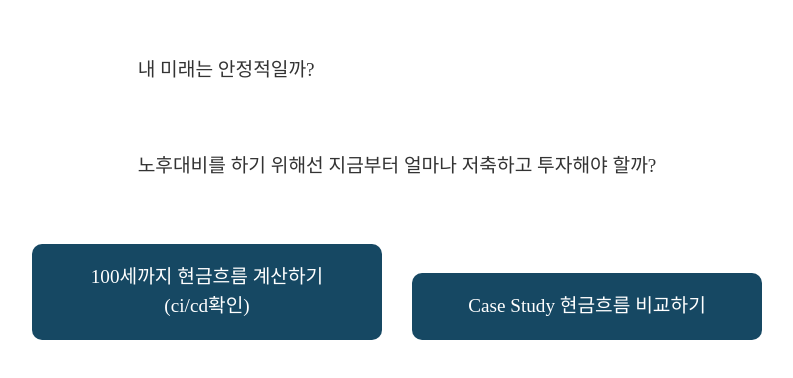
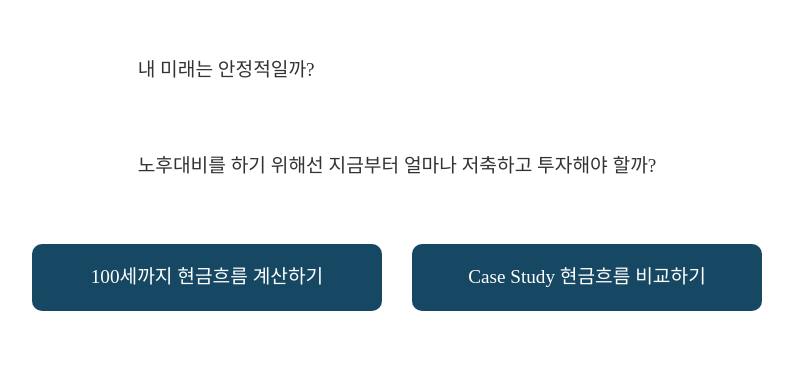
Before and after one commit to dnjseogns/cashflow, a React (Vite) app: page / in a window 1280 px wide. Shown: the part 194-572 px from the top of the page, without its empty margins (352-1145 px from the left). Built offline with nearby package versions, Linux system fonts and the light colour scheme; a web font is replaced by a local one.

Commit message:
[test]ci cd 원복

```diff
--- a/src/components/welcome/Welcome.jsx
+++ b/src/components/welcome/Welcome.jsx
@@ -9,7 +9,7 @@ function Welcome({setIsCalcCashflow, setIsCaseStudy}){
           노후대비를 하기 위해선 지금부터 얼마나 저축하고 투자해야 할까? <br/>
         </p>
         <div className='welcome-btn-wrap'>
-          <button onClick={()=>{setIsCalcCashflow(true)}}>100세까지 현금흐름 계산하기(ci/cd확인)</button>
+          <button onClick={()=>{setIsCalcCashflow(true)}}>100세까지 현금흐름 계산하기</button>
           <button onClick={()=>{setIsCaseStudy(true)}}>Case Study 현금흐름 비교하기</button>
         </div>
       </div>
```
